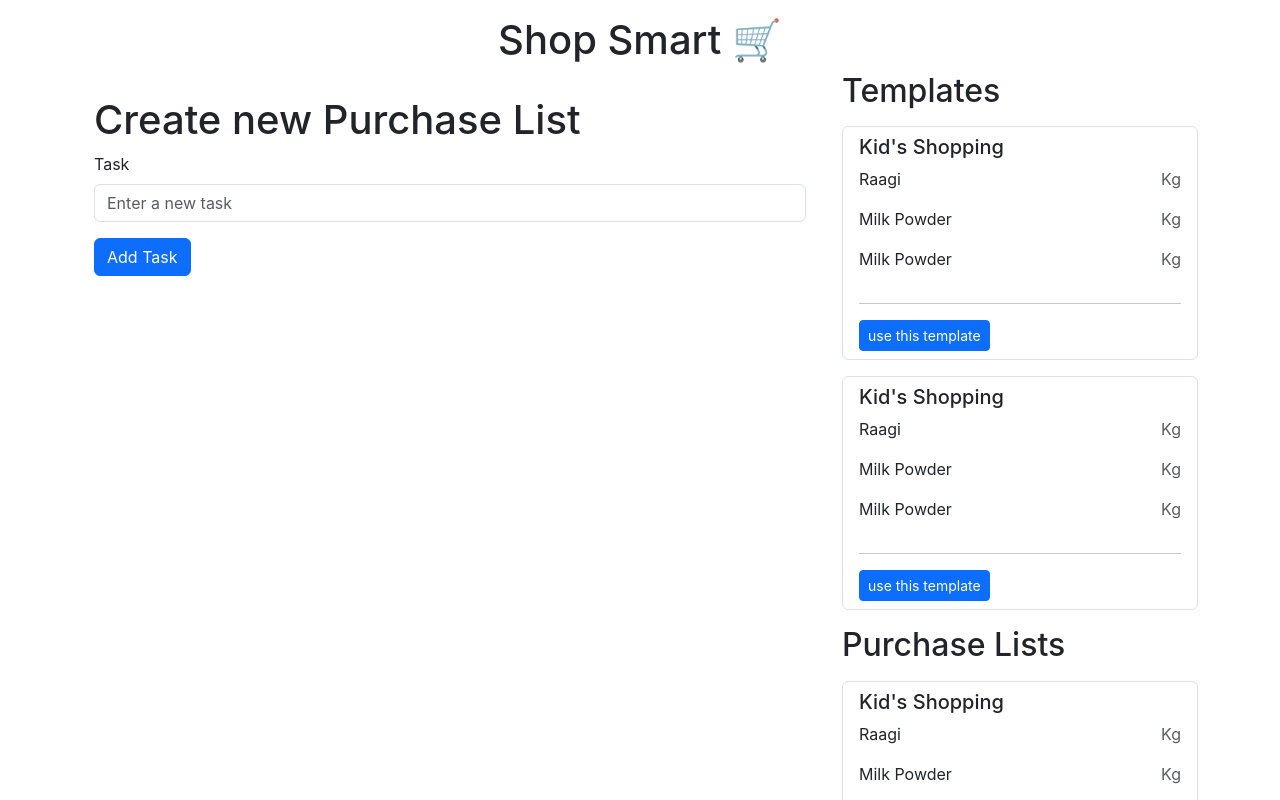
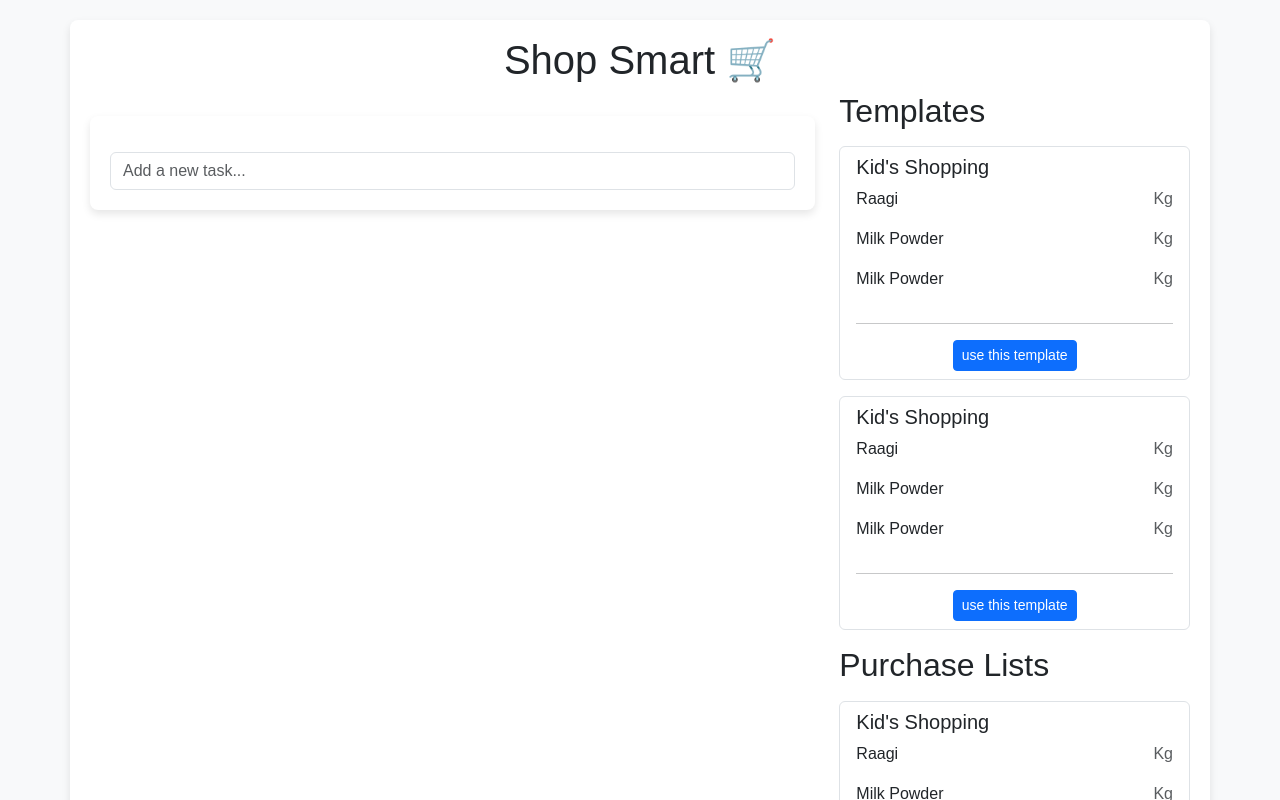
Before and after one commit to prajeesh-mp/shop-smart, a React (Create React App) app: page / in a window 1280 px wide. Shown: the top 800 px of the page. Built offline with nearby package versions, Linux system fonts and the light colour scheme.

Commit message:
Update: List with Styles, Checkbox

```diff
--- a/src/components/Template.tsx
+++ b/src/components/Template.tsx
@@ -19,7 +19,9 @@ function Template() {
       </div>
 
       <hr />
-      <button className="btn btn-primary btn-sm">use this template</button>
+      <div className="d-flex justify-content-center">
+        <button className="btn btn-primary btn-sm">use this template</button>
+      </div>
     </div>
   );
 }
--- a/src/index.css
+++ b/src/index.css
@@ -1,15 +1,14 @@
+@import url("https://fonts.googleapis.com/css2?family=Poppins:wght@200;300;400;500;600;700&display=swap");
+
 body {
   margin: 0;
-  font-family: -apple-system, BlinkMacSystemFont, "Segoe UI", "Roboto", "Oxygen",
-    "Ubuntu", "Cantarell", "Fira Sans", "Droid Sans", "Helvetica Neue",
-    sans-serif;
+  font-family: "Poppins", sans-serif;
   -webkit-font-smoothing: antialiased;
   -moz-osx-font-smoothing: grayscale;
 }
 
 code {
-  font-family: source-code-pro, Menlo, Monaco, Consolas, "Courier New",
-    monospace;
+  font-family: "Poppins", sans-serif;
 }
 
 .login {
@@ -21,3 +20,50 @@ code {
   align-items: center;
   padding: 15px;
 }
+
+/* Style for the notebook appearance */
+body {
+  background-color: #f8f9fa;
+  font-family: "Arial", sans-serif;
+}
+
+.container {
+  background-color: #ffffff;
+  border-radius: 8px;
+  box-shadow: 0 4px 8px rgba(0, 0, 0, 0.1);
+  padding: 20px;
+  margin: 20px auto;
+}
+
+h3 {
+  color: #343a40;
+}
+
+/* Style for the task list */
+.list-group {
+  list-style-type: none;
+  padding: 0;
+}
+
+.list-group-item {
+  border: none;
+  border-bottom: 1px solid #dee2e6;
+  display: flex;
+  justify-content: space-between;
+  align-items: center;
+  padding: 10px;
+}
+
+.list-group-item:last-child {
+  border-bottom: none;
+}
+
+/* Style for the checkbox */
+input[type="checkbox"] {
+  margin-right: 10px;
+}
+
+/* Style for the input field */
+.form-control {
+  margin-top: 10px;
+}
--- a/src/pages/PurchaseList.tsx
+++ b/src/pages/PurchaseList.tsx
@@ -1,59 +1,81 @@
 import React, { useState } from "react";
-import { Container, Form, ListGroup, Button } from "react-bootstrap";
+import "bootstrap/dist/css/bootstrap.min.css";
+
+interface Task {
+  text: string;
+  completed: boolean;
+}
 
 const PurchaseList: React.FC = () => {
-  const [task, setTask] = useState<string>("");
-  const [tasks, setTasks] = useState<string[]>([]);
+  const [tasks, setTasks] = useState<Task[]>([]);
+  const [inputTask, setInputTask] = useState<string>("");
 
-  const handleTaskChange = (e: React.ChangeEvent<HTMLInputElement>) => {
-    setTask(e.target.value);
+  const handleInputChange = (event: React.ChangeEvent<HTMLInputElement>) => {
+    setInputTask(event.target.value);
   };
 
-  const handleAddTask = () => {
-    if (task.trim() !== "") {
-      setTasks([...tasks, task]);
-      setTask("");
+  const handleEnterPress = (event: React.KeyboardEvent<HTMLInputElement>) => {
+    if (event.key === "Enter" && inputTask.trim() !== "") {
+      setTasks([...tasks, { text: inputTask, completed: false }]);
+      setInputTask("");
     }
   };
 
-  const handleDeleteTask = (index: number) => {
+  const handleCheckboxChange = (index: number) => {
     const updatedTasks = [...tasks];
-    updatedTasks.splice(index, 1);
+    updatedTasks[index] = {
+      ...updatedTasks[index],
+      completed: !updatedTasks[index].completed,
+    };
     setTasks(updatedTasks);
   };
 
   return (
-    <Container className="mt-4">
-      <h1>Create new Purchase List</h1>
-      <Form>
-        <Form.Group controlId="taskInput" className="mb-3">
-          <Form.Label>Task</Form.Label>
-          <Form.Control
-            type="text"
-            placeholder="Enter a new task"
-            value={task}
-            onChange={handleTaskChange}
-          />
-        </Form.Group>
-        <Button variant="primary" onClick={handleAddTask}>
-          Add Task
-        </Button>
-      </Form>
-
-      <ListGroup className="mt-4">
+    <div className="container mt-4">
+      {/* <h3>Todo List</h3> */}
+      <ul className="list-group">
         {tasks.map((task, index) => (
-          <ListGroup.Item
+          <li
             key={index}
-            className="d-flex justify-content-between align-items-center"
+            className="list-group-item d-flex justify-content-between align-items-center"
           >
-            {task}
-            <Button variant="danger" onClick={() => handleDeleteTask(index)}>
-              Delete
-            </Button>
-          </ListGroup.Item>
+            <div>
+              <input
+                type="checkbox"
+                className="mr-3"
+                checked={task.completed}
+                onChange={() => handleCheckboxChange(index)}
+              />
+              {task.text}
+            </div>
+          </li>
         ))}
-      </ListGroup>
-    </Container>
+      </ul>
+      <input
+        type="text"
+        className="form-control mt-3"
+        placeholder="Add a new task..."
+        value={inputTask}
+        onChange={handleInputChange}
+        onKeyDown={handleEnterPress}
+      />
+      {/*
+      <div className="d-flex justify-content-between mb-3">
+        <input
+          type="text"
+          className="form-control"
+          placeholder="Add a new task..."
+          value={inputTask}
+          onChange={handleInputChange}
+          onKeyDown={handleEnterPress}
+        />
+        <select className="form-control mr-2">
+          <option value="All">All</option>
+          <option value="Completed">Completed</option>
+          <option value="Incomplete">Incomplete</option>
+        </select>
+      </div> */}
+    </div>
   );
 };
 
```
